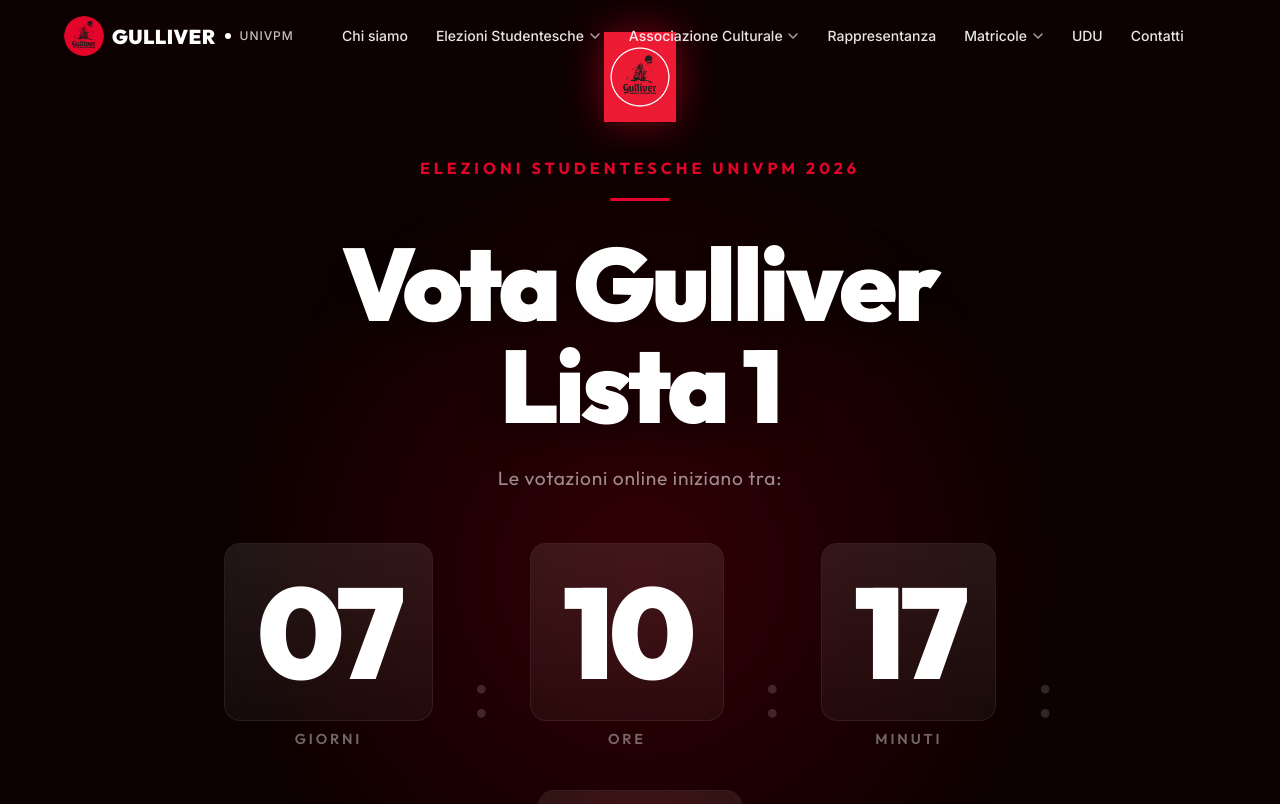
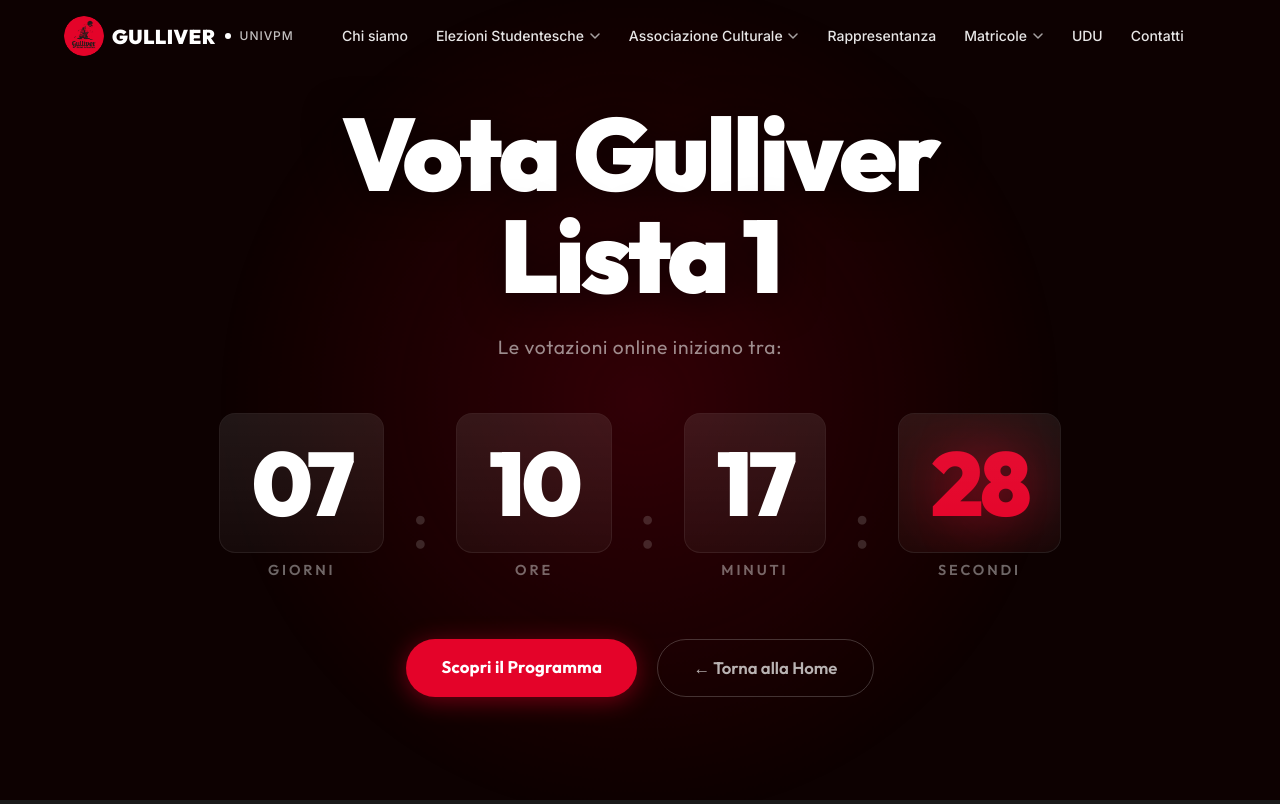
Before and after one commit to rappresentantigullivering/gweb2026, a Next.js app: page /countdown in a window 1280 px wide. Shown: the top 804 px of the page. Built offline with nearby package versions, Linux system fonts and the light colour scheme.

Commit message:
fix: remove logo/eyebrow/divider from epic countdown, keep digits on one row

```diff
--- a/src/components/ElectionCountdown.tsx
+++ b/src/components/ElectionCountdown.tsx
@@ -188,11 +188,13 @@
         /* Blocchi cifre */
         .epic-digits {
           display: flex;
-          gap: clamp(0.75rem, 3vw, 2.5rem);
+          gap: clamp(0.5rem, 2vw, 2rem);
           align-items: flex-end;
           justify-content: center;
           margin-bottom: 3.5rem;
-          flex-wrap: wrap;
+          flex-wrap: nowrap;
+          width: 100%;
+          overflow-x: auto;
         }
         .epic-digit-block {
           display: flex;
@@ -204,8 +206,8 @@
           background: rgba(255,255,255,0.04);
           border: 1px solid rgba(255,255,255,0.08);
           border-radius: 16px;
-          padding: clamp(0.8rem, 3vw, 1.5rem) clamp(1rem, 4vw, 2rem);
-          min-width: clamp(80px, 15vw, 140px);
+          padding: clamp(0.6rem, 2vw, 1.5rem) clamp(0.7rem, 2.5vw, 2rem);
+          min-width: clamp(64px, 12vw, 140px);
           text-align: center;
           backdrop-filter: blur(8px);
           position: relative;
@@ -220,7 +222,7 @@
         }
         .epic-digit-num {
           font-family: 'Outfit', sans-serif;
-          font-size: clamp(3.5rem, 10vw, 8rem);
+          font-size: clamp(2.8rem, 7vw, 7rem);
           font-weight: 900;
           line-height: 1;
           letter-spacing: -0.04em;
@@ -306,20 +308,9 @@
       <div className="epic-glow" />
 
       <div className="epic-inner">
-        {/* Logo */}
-        <Image
-          src="/gulliver-tondo.png"
-          alt="Gulliver UNIVPM"
-          width={72}
-          height={72}
-          style={{ marginBottom: '2rem', filter: 'drop-shadow(0 0 20px rgba(228,3,41,0.5))' }}
-        />
-
-        {/* Eyebrow */}
-        <p className="epic-eyebrow">{phaseLabel.eyebrow}</p>
-
-        {/* Divisore */}
-        <div className="epic-divider" />
+        {/* Logo RIMOSSO */}
+        {/* Eyebrow RIMOSSO */}
+        {/* Divisore RIMOSSO */}
 
         {/* Titolo */}
         <h1 className="epic-title">{phaseLabel.headline}</h1>
```
